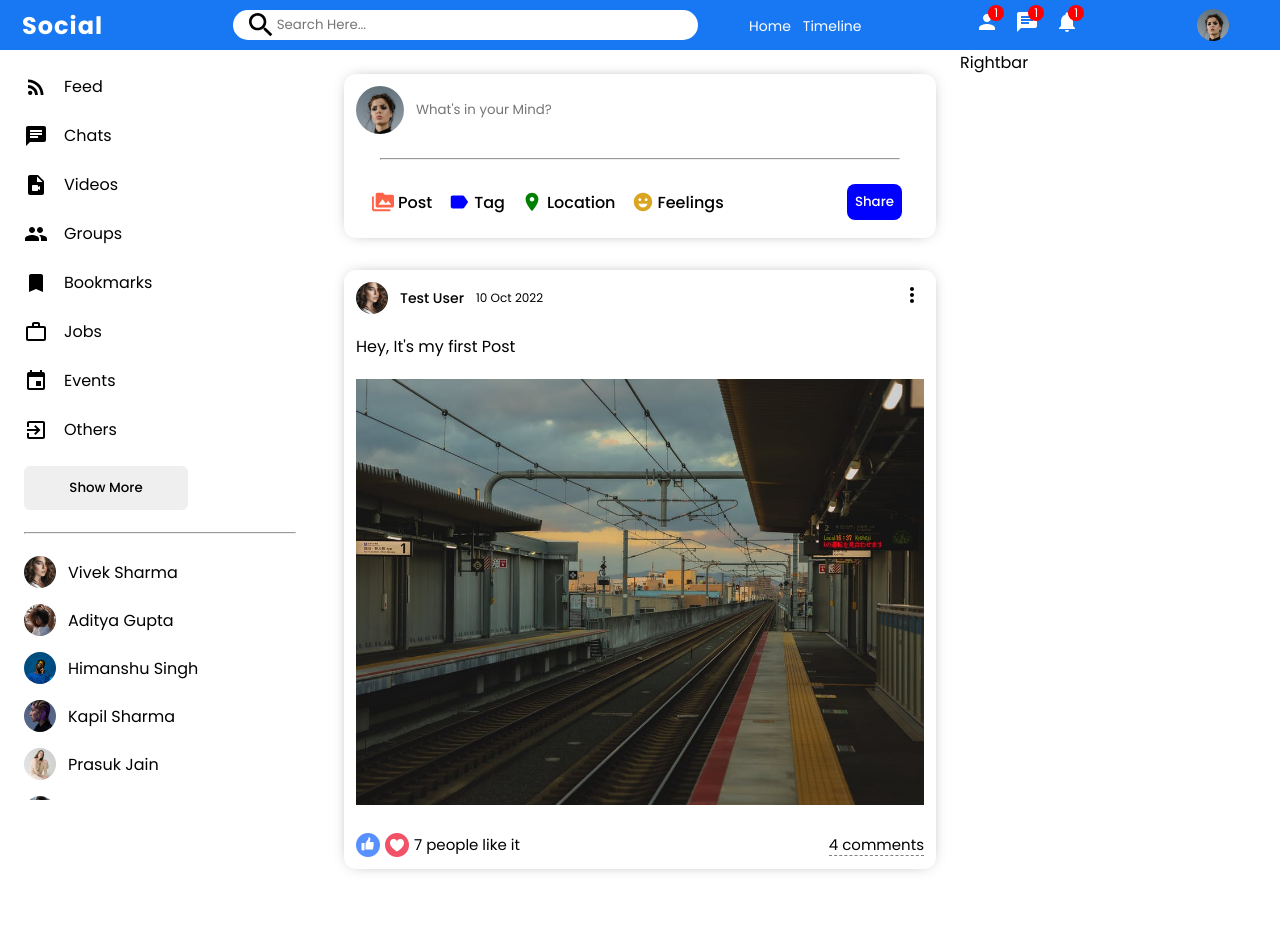
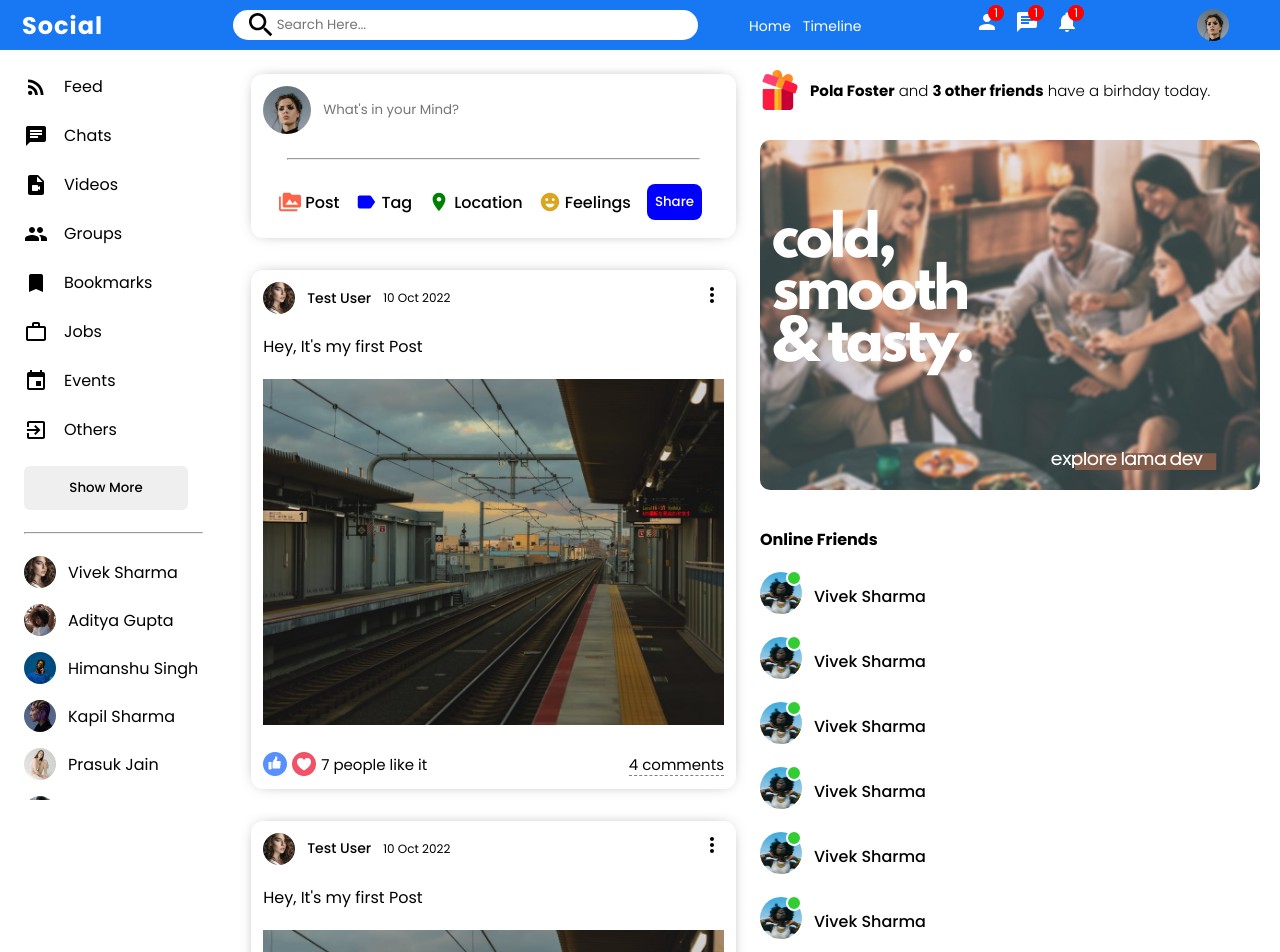
Before and after one commit to Bharatsharma19/Social-App-Frontend, a React (Create React App) app: page / in a window 1280 px wide. Shown: the top 952 px of the page. Before the commit the page ends 925 px from the top, so only its background shows below. Built offline with nearby package versions, Linux system fonts and the light colour scheme.

Commit message:
Rightbar Updated

```diff
--- a/src/Components/Feed/Feed.jsx
+++ b/src/Components/Feed/Feed.jsx
@@ -9,6 +9,13 @@
             <div className="feedWrapper">
                 <Share />
                 <Post />
+                <Post />
+                <Post />
+                <Post />
+                <Post />
+                <Post />
+                <Post />
+                <Post />
             </div>
         </div>
     )
--- a/src/Components/Rightbar/Rightbar.jsx
+++ b/src/Components/Rightbar/Rightbar.jsx
@@ -3,7 +3,62 @@
 
 const Rightbar = () => {
     return (
-        <div className='rightbar'>Rightbar</div>
+        <div className='rightbar'>
+            <div className="rightbarWrapper">
+                <div className="birthdayContainer">
+                    <img className="birthdayImg" src="assets/gift.png" alt="" />
+                    <span className="birthdayText">
+                        <b>Pola Foster</b> and <b>3 other friends</b> have a birhday today.
+                    </span>
+                </div>
+                <img className="rightbarAd" src="assets/ad.png" alt="" />
+                <h4 className="rightbarTitle">Online Friends</h4>
+                <ul className="rightbarFriendList">
+                    <li className="rightbarFriend">
+                        <div className="rightbarProfileImgContainer">
+                            <img className='rightbarProfileImg' src="assets/person/3.jpeg" alt="" />
+                            <div className="rightbarOnline"></div>
+                        </div>
+                        <span className="rightbarUsername">Vivek Sharma</span>
+                    </li>
+                    <li className="rightbarFriend">
+                        <div className="rightbarProfileImgContainer">
+                            <img className='rightbarProfileImg' src="assets/person/3.jpeg" alt="" />
+                            <div className="rightbarOnline"></div>
+                        </div>
+                        <span className="rightbarUsername">Vivek Sharma</span>
+                    </li>
+                    <li className="rightbarFriend">
+                        <div className="rightbarProfileImgContainer">
+                            <img className='rightbarProfileImg' src="assets/person/3.jpeg" alt="" />
+                            <div className="rightbarOnline"></div>
+                        </div>
+                        <span className="rightbarUsername">Vivek Sharma</span>
+                    </li>
+                    <li className="rightbarFriend">
+                        <div className="rightbarProfileImgContainer">
+                            <img className='rightbarProfileImg' src="assets/person/3.jpeg" alt="" />
+                            <div className="rightbarOnline"></div>
+                        </div>
+                        <span className="rightbarUsername">Vivek Sharma</span>
+                    </li>
+                    <li className="rightbarFriend">
+                        <div className="rightbarProfileImgContainer">
+                            <img className='rightbarProfileImg' src="assets/person/3.jpeg" alt="" />
+                            <div className="rightbarOnline"></div>
+                        </div>
+                        <span className="rightbarUsername">Vivek Sharma</span>
+                    </li>
+                    <li className="rightbarFriend">
+                        <div className="rightbarProfileImgContainer">
+                            <img className='rightbarProfileImg' src="assets/person/3.jpeg" alt="" />
+                            <div className="rightbarOnline"></div>
+                        </div>
+                        <span className="rightbarUsername">Vivek Sharma</span>
+                    </li>
+                </ul>
+            </div>
+        </div>
     )
 }
 
--- a/src/Components/Rightbar/rightbar.css
+++ b/src/Components/Rightbar/rightbar.css
@@ -1,3 +1,72 @@
 .rightbar {
     flex: 3;
 }
+
+.rightbarWrapper {
+    padding: 20px 20px 0 0;
+}
+
+.birthdayContainer {
+    display: flex;
+    align-items: center;
+}
+
+.birthdayImg {
+    width: 40px;
+    height: 40px;
+    margin-right: 10px;
+}
+
+.birthdayText {
+    font-weight: 300;
+    font-size: 15px;
+}
+
+.rightbarAd {
+    width: inherit;
+    border-radius: 10px;
+    margin: 30px 0;
+}
+
+.rightbarTitle {
+    margin-bottom: 20px;
+}
+
+.rightbarFriendList {
+    padding: 0;
+    margin: 0;
+    list-style: none;
+}
+
+.rightbarFriend {
+    display: flex;
+    align-items: center;
+    margin-bottom: 16px;
+}
+
+.rightbarProfileImgContainer {
+    margin-right: 12px;
+    position: relative;
+}
+
+.rightbarProfileImg {
+    width: 42px;
+    height: 42px;
+    border-radius: 50%;
+    object-fit: cover;
+}
+
+.rightbarOnline {
+    width: 12px;
+    height: 12px;
+    border-radius: 50%;
+    background-color: limegreen;
+    position: absolute;
+    top: -2px;
+    right: 0;
+    border: 2px solid white;
+}
+
+.rightbarUsername {
+    font-weight: 500;
+}
```
